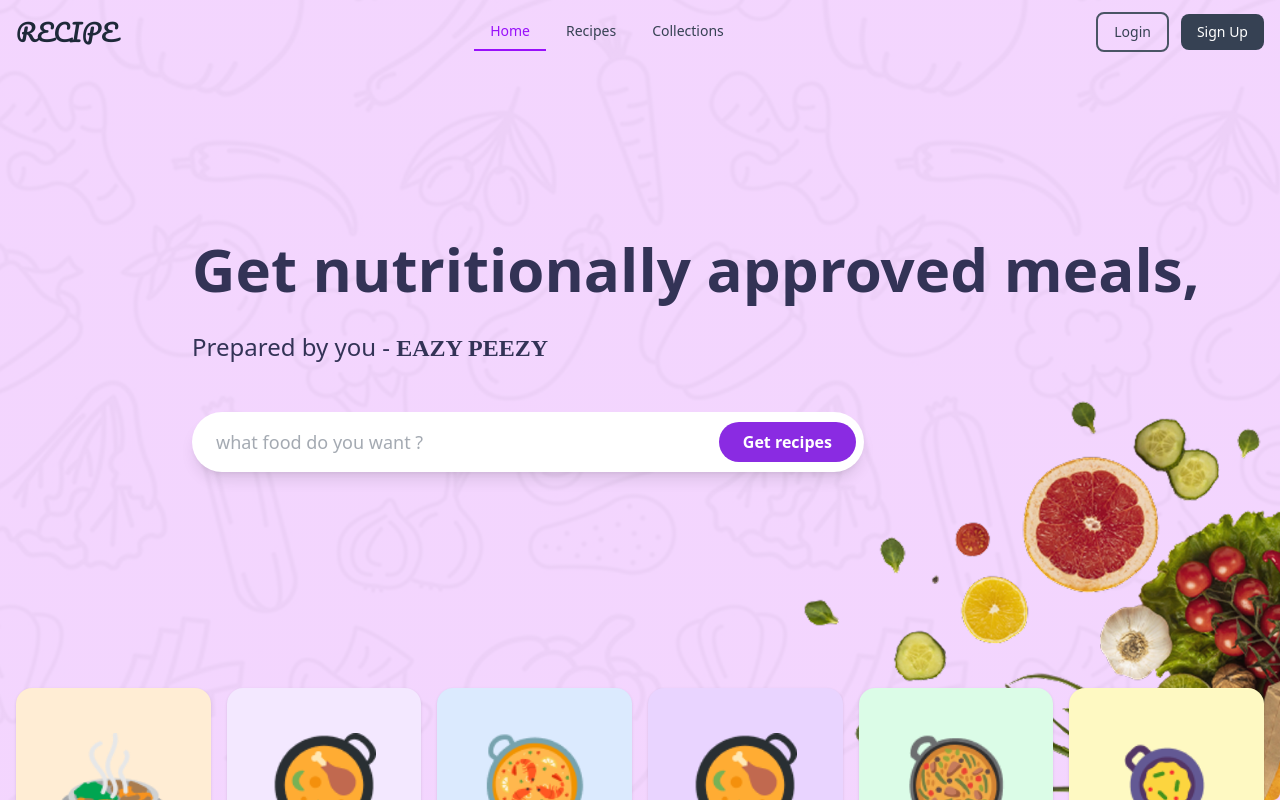
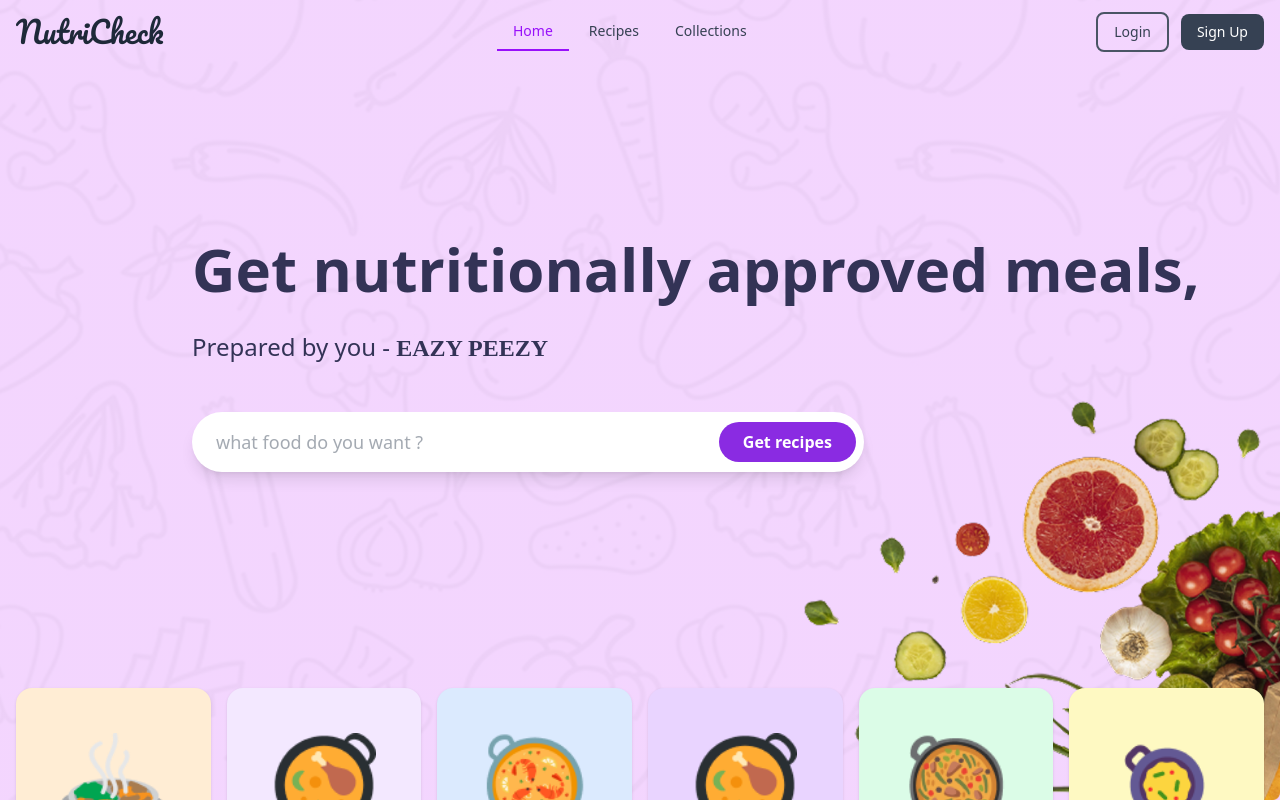
Before and after one commit to mihrab34/nutricheck, a React (Vite) app: page / in a window 1280 px wide. Shown: the top 800 px of the page. Built offline with nearby package versions, Linux system fonts and the light colour scheme.

Commit message:
made changes to the the name: From Recipe to NutriCheck

```diff
--- a/src/components/Footer.jsx
+++ b/src/components/Footer.jsx
@@ -13,7 +13,7 @@ const Footer = () => {
               className="text-2xl sm:text-3xl font-normal text-gray-800 mb-4"
               style={{ fontFamily: 'Pacifico, cursive' }}
             >
-              RECIPE
+              NutriCheck
             </h2>
             <p className="text-gray-600 leading-relaxed text-sm sm:text-base">
               Lorem Ipsum Text is a Lorem ipsum text is a dummy text dummy is a text lorem ipsum is a lorem ipsum.
--- a/src/components/Navbar.jsx
+++ b/src/components/Navbar.jsx
@@ -72,7 +72,7 @@ const Navbar = () => {
         <div className="flex items-center justify-between">
           {/* Logo */}
           <div className="flex items-center">
-            <h1 className="text-2xl font-normal text-gray-800" style={{ fontFamily: 'Pacifico, cursive' }}>RECIPE</h1>
+            <h1 className="text-3xl font-normal text-gray-800" style={{ fontFamily: 'Pacifico, cursive' }}>NutriCheck</h1>
           </div>
 
           {/* Mobile menu button */}
```
